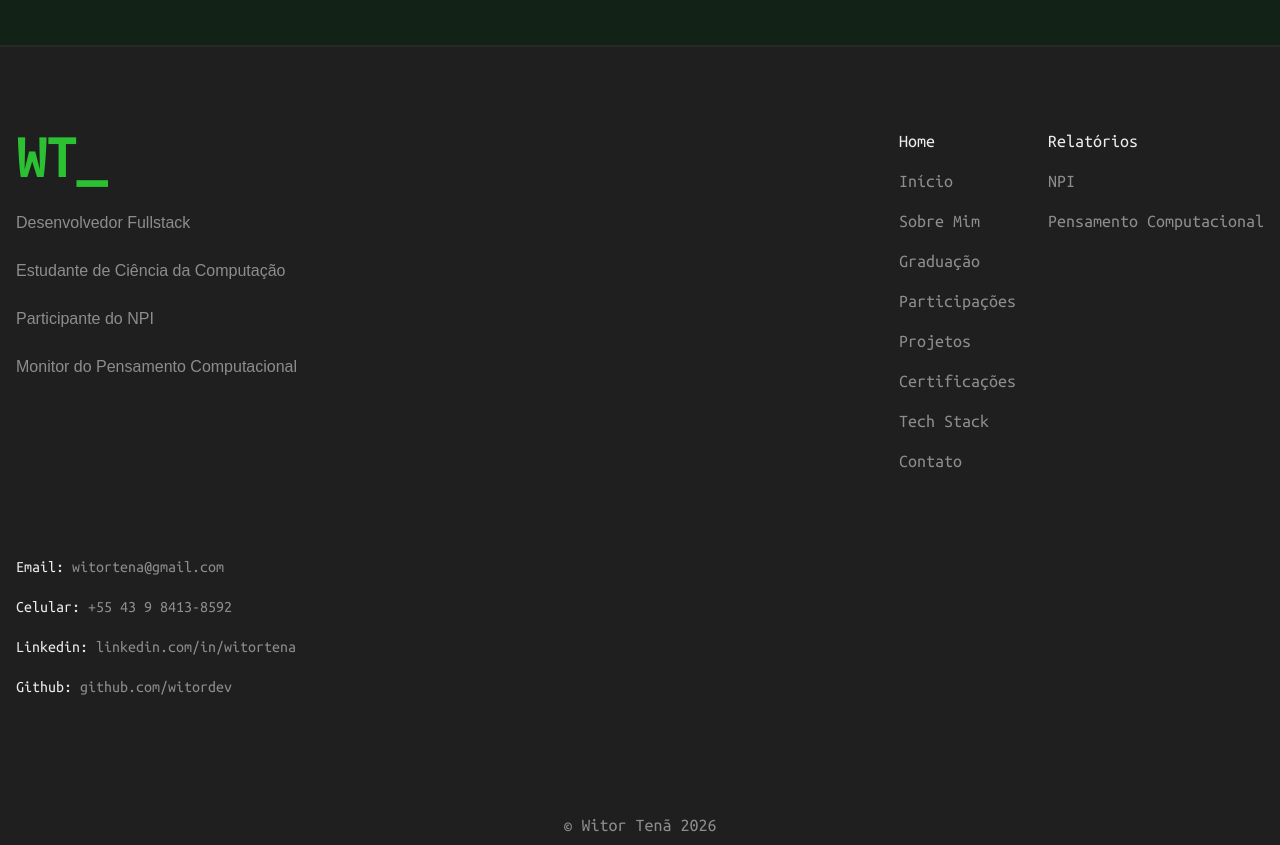
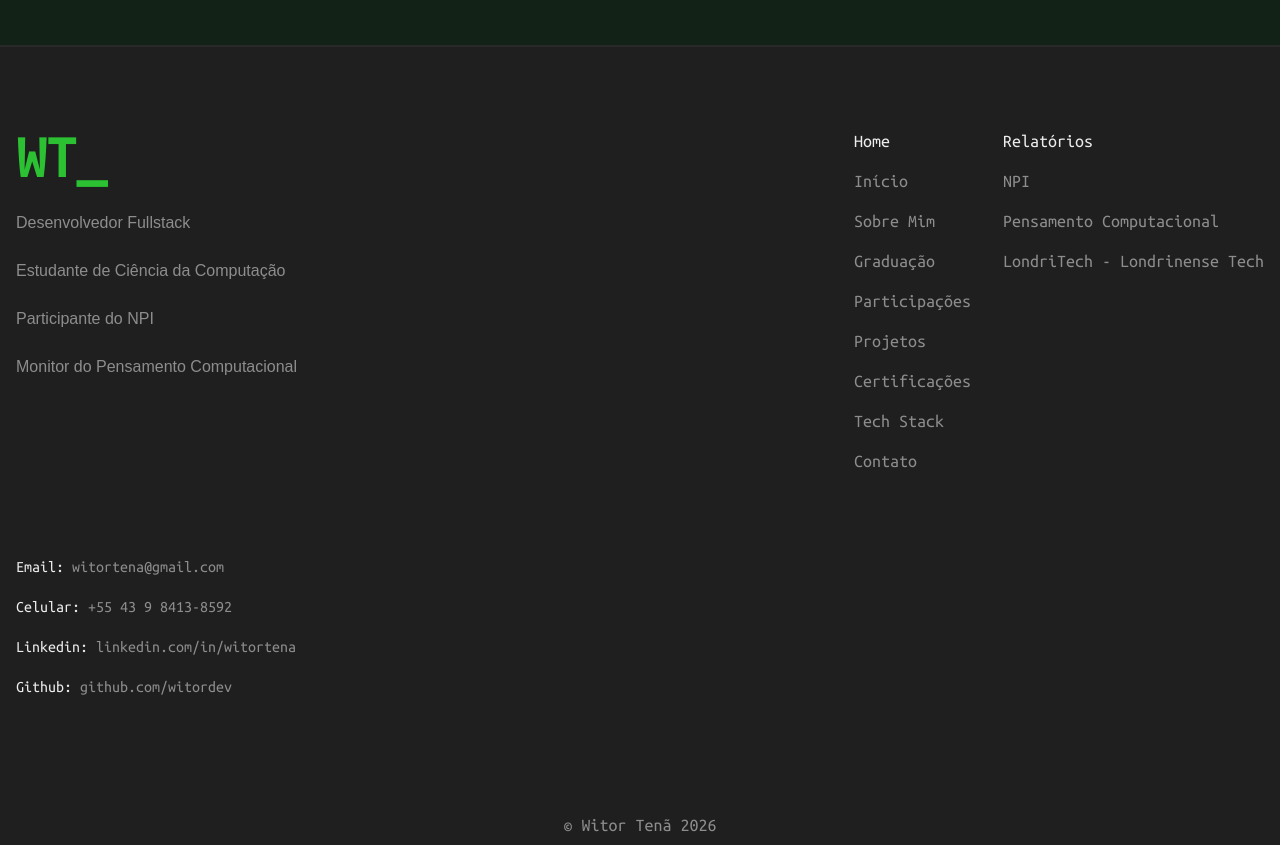
Before and after one commit to WitorDev/witortena, a Next.js app: page / in a window 1280 px wide. Shown: the part 5940-6785 px from the top of the page. Built offline with nearby package versions, Linux system fonts and the light colour scheme; a web font is replaced by a local one.

Commit message:
updated links in footer and navbar

```diff
--- a/app/components/Footer.tsx
+++ b/app/components/Footer.tsx
@@ -97,6 +97,10 @@ export default function Footer() {
                   href: "/reports/pensamento-computacional",
                   label: "Pensamento Computacional",
                 },
+                {
+                  href: "/reports/londritech",
+                  label: "LondriTech - Londrinense Tech",
+                },
               ].map((link, index) => (
                 <Link
                   key={index}
--- a/app/components/Navbar.tsx
+++ b/app/components/Navbar.tsx
@@ -136,8 +136,9 @@ export default function Navbar() {
                       options={[
                         "NPI - Núcleo de Práticas de Informática",
                         "Pensamento Computacional",
+                        "LondriTech - Londrinense Tech",
                       ]}
-                      links={["NPI", "pensamento-computacional"]}
+                      links={["NPI", "pensamento-computacional", "londritech"]}
                       final
                     />
                   </li>
@@ -190,8 +191,9 @@ export default function Navbar() {
               options={[
                 "NPI - Núcleo de Práticas de Informática",
                 "Pensamento Computacional",
+                "LondriTech - Londrinense Tech",
               ]}
-              links={["NPI", "pensamento-computacional"]}
+              links={["NPI", "pensamento-computacional", "londritech"]}
               final
             />
           </nav>
```
